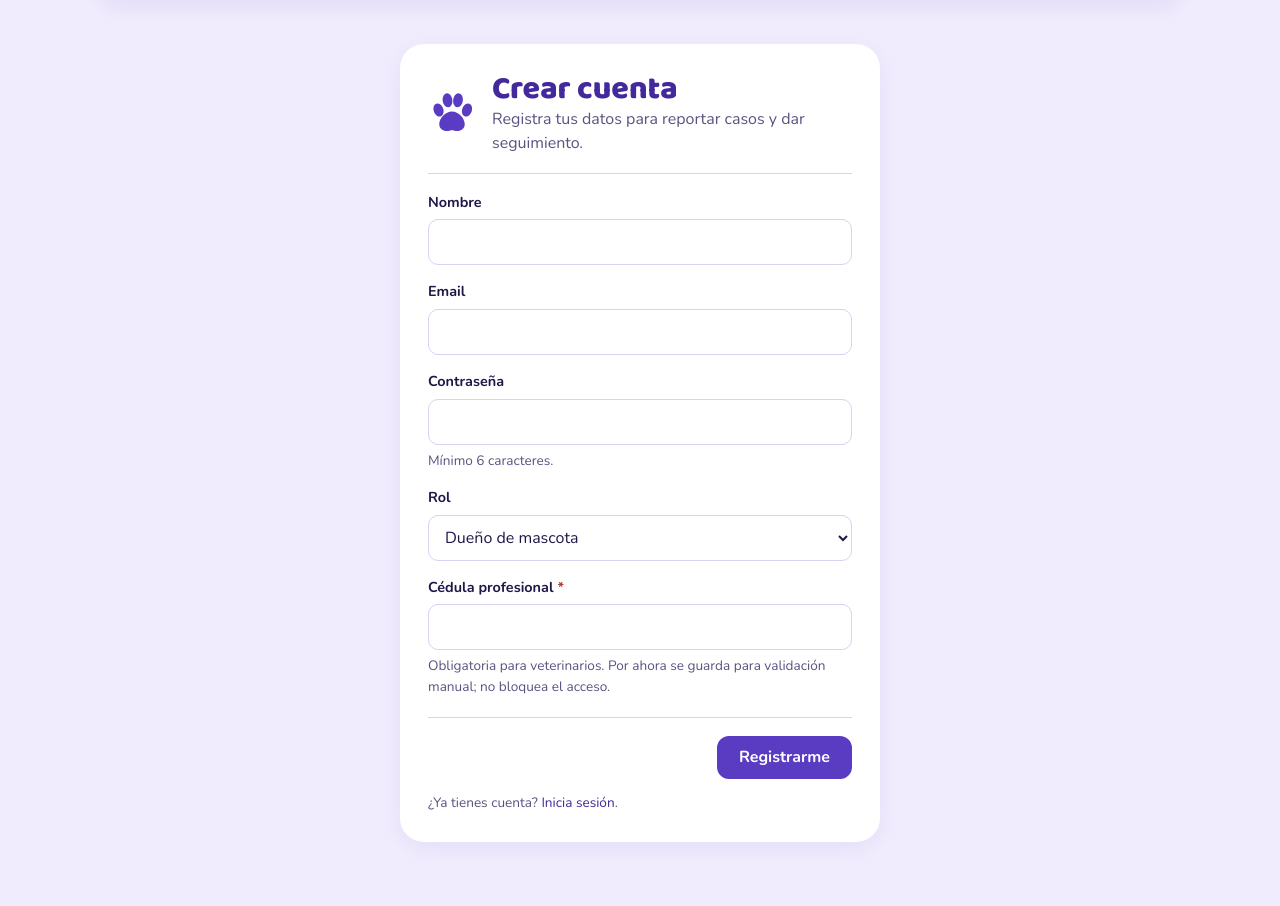
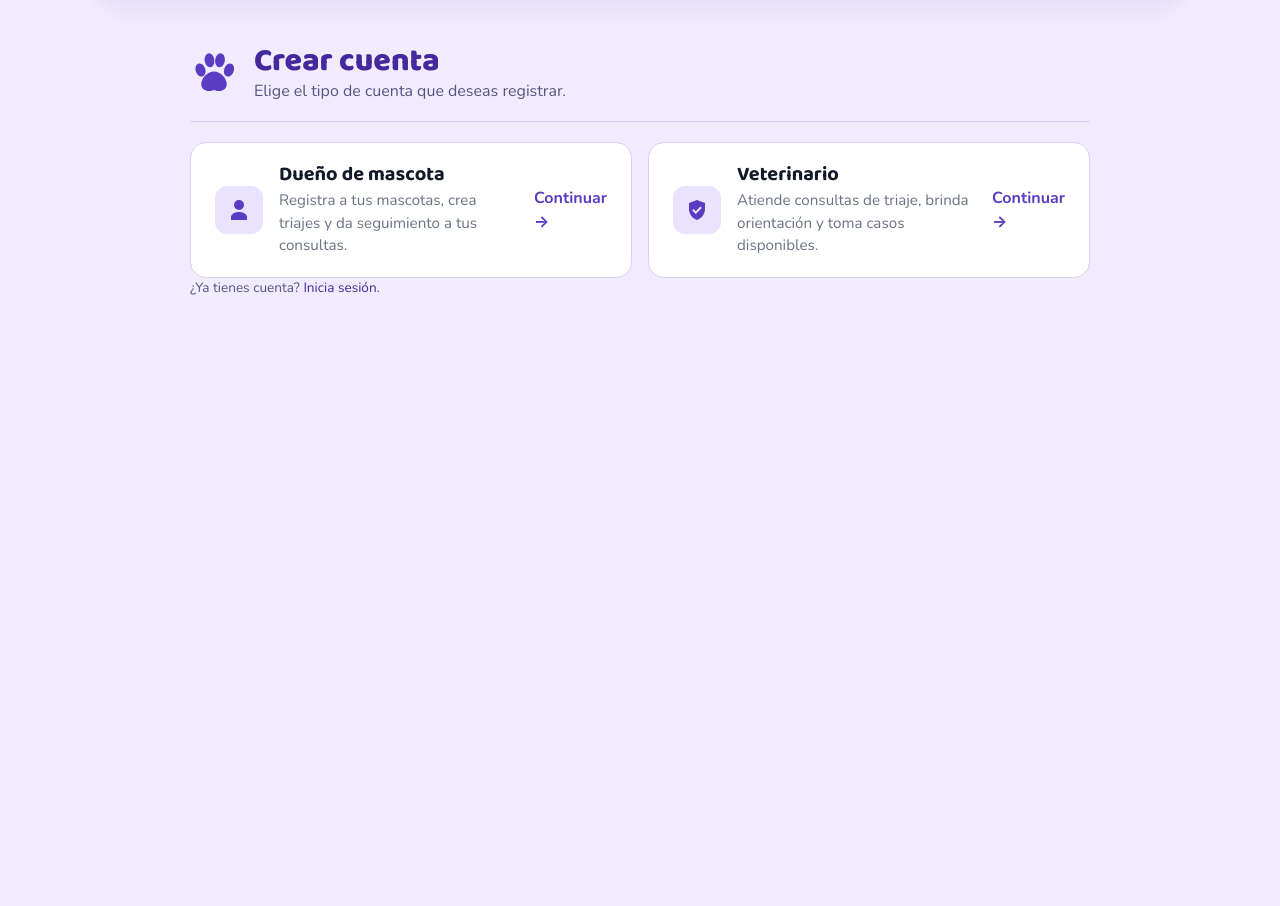
Before and after one commit to Luis-Alejandro-18/Veterinaria_Modular, a Flask app: page /registro in a window 1280 px wide. Shown: the part 77-983 px from the top of the page. After the commit the page ends 372 px from the top, so only its background shows below. Run offline with Flask 3, Linux system fonts and the light colour scheme; some libraries are stand-ins or nearby versions.

Commit message:
feat: registro separado para dueños y veterinarios
- /registro ahora es landing de selección con dos tarjetas
- /registro/dueno: formulario simplificado sin cédula profesional
- /registro/veterinario: formulario con cédula profesional obligatoria
- Plantillas dedicadas para cada tipo de usuario
- Estilos para la landing de selección (auth-choices, choice-card)

```diff
--- a/routes/auth.py
+++ b/routes/auth.py
@@ -7,44 +7,80 @@ from models import Usuario, db
 auth_bp = Blueprint('auth', __name__)
 
 
-@auth_bp.route('/registro', methods=['GET', 'POST'])
+@auth_bp.route('/registro', methods=['GET'])
 def registro():
+    """Página de selección de tipo de cuenta antes de registrarse."""
+    return render_template('auth/registro_landing.html')
+
+
+@auth_bp.route('/registro/dueno', methods=['GET', 'POST'])
+def registro_dueno():
+    """Registro para dueños de mascotas (sin cédula profesional)."""
     if request.method == 'POST':
         nombre = request.form.get('nombre', '').strip()
         email = request.form.get('email', '').strip().lower()
         password = request.form.get('password', '')
-        rol = request.form.get('rol', 'dueno')
-        cedula = request.form.get('cedula_profesional', '').strip() or None
 
         if not nombre or not email or not password:
             flash('Nombre, email y contraseña son obligatorios.', 'error')
-            return redirect(url_for('auth.registro'))
-        if rol not in ROLES:
-            flash('Rol inválido.', 'error')
-            return redirect(url_for('auth.registro'))
-        if rol == 'veterinario' and not cedula:
-            flash('La cédula profesional es obligatoria para registrarse como veterinario.', 'error')
-            return redirect(url_for('auth.registro'))
+            return redirect(url_for('auth.registro_dueno'))
         if len(password) < 6:
             flash('La contraseña debe tener al menos 6 caracteres.', 'error')
-            return redirect(url_for('auth.registro'))
+            return redirect(url_for('auth.registro_dueno'))
         if Usuario.query.filter_by(email=email).first():
             flash('Ese email ya está registrado.', 'error')
-            return redirect(url_for('auth.registro'))
+            return redirect(url_for('auth.registro_dueno'))
 
         usuario = Usuario(
             nombre=nombre,
             email=email,
             password_hash=generate_password_hash(password),
-            rol=rol,
-            cedula_profesional=cedula if rol == 'veterinario' else None,
+            rol='dueno',
+            cedula_profesional=None,
         )
         db.session.add(usuario)
         db.session.commit()
         flash('Registro exitoso. Ya puedes iniciar sesión.', 'success')
         return redirect(url_for('auth.login'))
 
-    return render_template('auth/registro.html')
+    return render_template('auth/registro_dueno.html')
+
+
+@auth_bp.route('/registro/veterinario', methods=['GET', 'POST'])
+def registro_veterinario():
+    """Registro para veterinarios (cédula profesional obligatoria)."""
+    if request.method == 'POST':
+        nombre = request.form.get('nombre', '').strip()
+        email = request.form.get('email', '').strip().lower()
+        password = request.form.get('password', '')
+        cedula = request.form.get('cedula_profesional', '').strip() or None
+
+        if not nombre or not email or not password:
+            flash('Nombre, email y contraseña son obligatorios.', 'error')
+            return redirect(url_for('auth.registro_veterinario'))
+        if not cedula:
+            flash('La cédula profesional es obligatoria para registrarse como veterinario.', 'error')
+            return redirect(url_for('auth.registro_veterinario'))
+        if len(password) < 6:
+            flash('La contraseña debe tener al menos 6 caracteres.', 'error')
+            return redirect(url_for('auth.registro_veterinario'))
+        if Usuario.query.filter_by(email=email).first():
+            flash('Ese email ya está registrado.', 'error')
+            return redirect(url_for('auth.registro_veterinario'))
+
+        usuario = Usuario(
+            nombre=nombre,
+            email=email,
+            password_hash=generate_password_hash(password),
+            rol='veterinario',
+            cedula_profesional=cedula,
+        )
+        db.session.add(usuario)
+        db.session.commit()
+        flash('Registro exitoso. Ya puedes iniciar sesión.', 'success')
+        return redirect(url_for('auth.login'))
+
+    return render_template('auth/registro_veterinario.html')
 
 
 @auth_bp.route('/login', methods=['GET', 'POST'])
--- a/static/css/estilosGlobales.css
+++ b/static/css/estilosGlobales.css
@@ -1196,6 +1196,74 @@ textarea.in,
   margin-top: 14px;
 }
 
+/* Landing de selección de registro */
+.auth-landing {
+  width: 100%;
+  max-width: 900px;
+  margin: 24px auto;
+}
+
+.auth-choices {
+  display: grid;
+  grid-template-columns: 1fr 1fr;
+  gap: 16px;
+  margin-top: 20px;
+}
+
+.choice-card {
+  display: flex;
+  align-items: center;
+  gap: 16px;
+  padding: 20px 24px;
+  border: 1px solid var(--line, #e5e7eb);
+  border-radius: 16px;
+  background: #fff;
+  text-decoration: none;
+  color: inherit;
+  transition: transform 0.2s, box-shadow 0.2s;
+}
+
+.choice-card:hover {
+  transform: translateY(-2px);
+  box-shadow: 0 8px 24px rgba(0, 0, 0, 0.08);
+  border-color: var(--primary, #5a3cc2);
+}
+
+.choice-icon {
+  width: 48px;
+  height: 48px;
+  border-radius: 12px;
+  background: var(--primary-light, #e9e3ff);
+  display: flex;
+  align-items: center;
+  justify-content: center;
+  flex-shrink: 0;
+}
+
+.choice-icon .i {
+  width: 24px;
+  height: 24px;
+  fill: var(--primary, #5a3cc2);
+}
+
+.choice-info h3 {
+  margin: 0 0 4px 0;
+  font-size: 1.25rem;
+  color: var(--texto, #111827);
+}
+
+.choice-info p {
+  margin: 0;
+  font-size: 0.95rem;
+  color: var(--texto-suave, #6b7280);
+}
+
+.choice-arrow {
+  margin-left: auto;
+  font-weight: 700;
+  color: var(--primary, #5a3cc2);
+}
+
 /* Errores */
 .error-page {
   display: flex;
--- /dev/null
+++ b/templates/auth/registro_landing.html
@@ -0,0 +1,41 @@
+{% extends 'base.html' %}
+
+{% block title %}Registro — Vet en un Click{% endblock %}
+
+{% block content %}
+<div class="auth-landing">
+  <div class="page-head">
+    <svg class="i" aria-hidden="true"><use href="#paw"/></svg>
+    <div>
+      <h1>Crear cuenta</h1>
+      <p>Elige el tipo de cuenta que deseas registrar.</p>
+    </div>
+  </div>
+
+  <div class="auth-choices">
+    <a href="{{ url_for('auth.registro_dueno') }}" class="choice-card">
+      <div class="choice-icon">
+        <svg class="i" aria-hidden="true"><use href="#user"/></svg>
+      </div>
+      <div class="choice-info">
+        <h3>Dueño de mascota</h3>
+        <p>Registra a tus mascotas, crea triajes y da seguimiento a tus consultas.</p>
+      </div>
+      <span class="choice-arrow">Continuar →</span>
+    </a>
+
+    <a href="{{ url_for('auth.registro_veterinario') }}" class="choice-card">
+      <div class="choice-icon">
+        <svg class="i" aria-hidden="true"><use href="#shield"/></svg>
+      </div>
+      <div class="choice-info">
+        <h3>Veterinario</h3>
+        <p>Atiende consultas de triaje, brinda orientación y toma casos disponibles.</p>
+      </div>
+      <span class="choice-arrow">Continuar →</span>
+    </a>
+  </div>
+
+  <p class="hint">¿Ya tienes cuenta? <a href="{{ url_for('auth.login') }}">Inicia sesión</a>.</p>
+</div>
+{% endblock %}
```
Also changed, not shown: templates/auth/registro_dueno.html (added, +41 -0 lines), templates/auth/registro_veterinario.html (added, +47 -0 lines).
